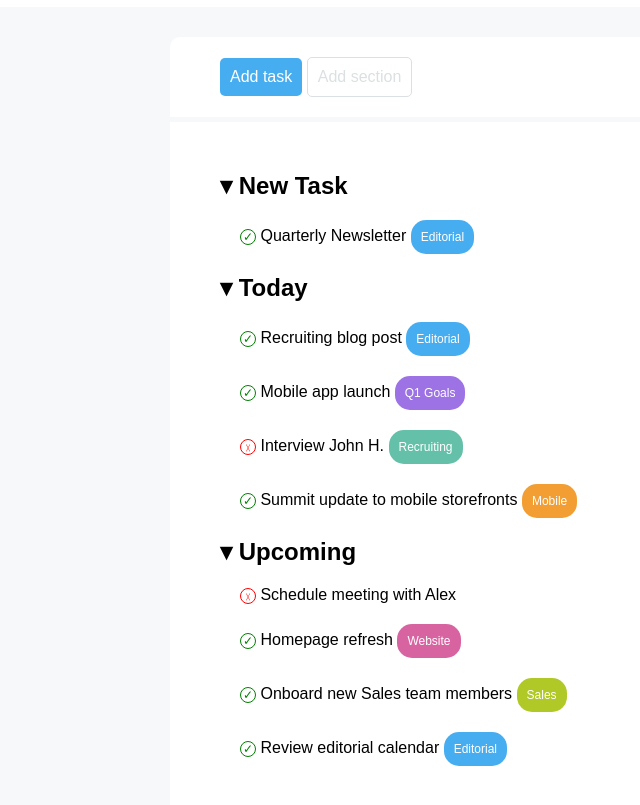
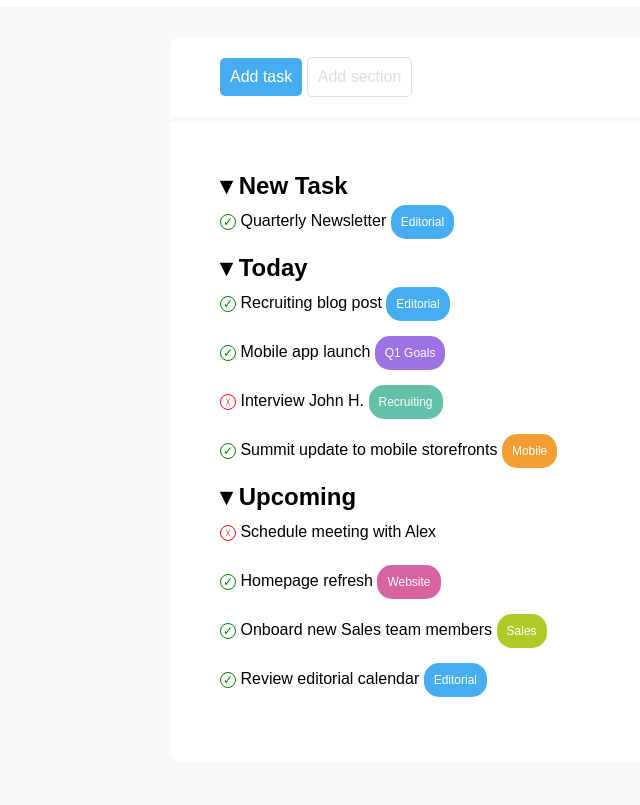
Before and after one commit to AndreaBaronchelli/html-css-toboolist, a plain HTML site: page index.html in a window 1280 px wide. Shown: the part 63-868 px from the top of the page, without its empty margins (0-640 px from the left). After the commit the page ends 835 px from the top, so only its background shows below. Drawn offline with Linux system fonts and the light colour scheme.

Commit message:
fix labels

```diff
--- a/css/style.css
+++ b/css/style.css
@@ -47,6 +47,7 @@ main{
     border-bottom-left-radius: 10px;
     border-bottom-right-radius: 10px;
 }
+
 /* MAIN TOP*/
 .button {
     display: inline-block;
@@ -67,9 +68,13 @@ main{
 /* MAIN BOTTOM */
 li {
     list-style-type: none;
-    margin: 20px;
+    /* margin-bottom: 15px;
+    margin-left: 0px; */
+    margin: 5px 0px 15px ;
 }
 
+
+/* CHECK.REMOVE */
 .check {
     width: 16px;
     height: 16px;
@@ -79,9 +84,24 @@ li {
     color: green;
     border: 1px solid;
     border-radius: 50%;
-    padding: 0 1px;
+
 }
 
+.remove {
+    display: inline-block;
+    width: 16px;
+    height: 16px;
+    text-align: center;
+    font-size: 6px;
+    color: red;
+    border: 1px solid;
+    border-radius: 50%;
+    padding-top: 3px;
+    vertical-align: middle;
+}
+
+
+/* LABELS */
 .label {
     display: inline-block;
     font-size: 12px;
@@ -114,15 +134,6 @@ background-color: #d863a1;
     background-color: #b0c926;
 }
 
-.remove {
-    display: inline-block;
-    width: 16px;
-    height: 16px;
-    text-align: center;
-    font-size: 6px;
-    color: red;
-    border: 1px solid;
-    border-radius: 50%;
-    padding: 4px;
-    vertical-align: middle;
+.hidden{
+    visibility: hidden;
 }
--- a/index.html
+++ b/index.html
@@ -68,6 +68,7 @@
                 <ul>
                     <li>
                         <div class="remove">&#9587;</div> Schedule meeting with Alex
+                        <div class="label hidden">None</div>
                     </li>
                     <li>
                         <div class="check">&check;</div> Homepage refresh
```
